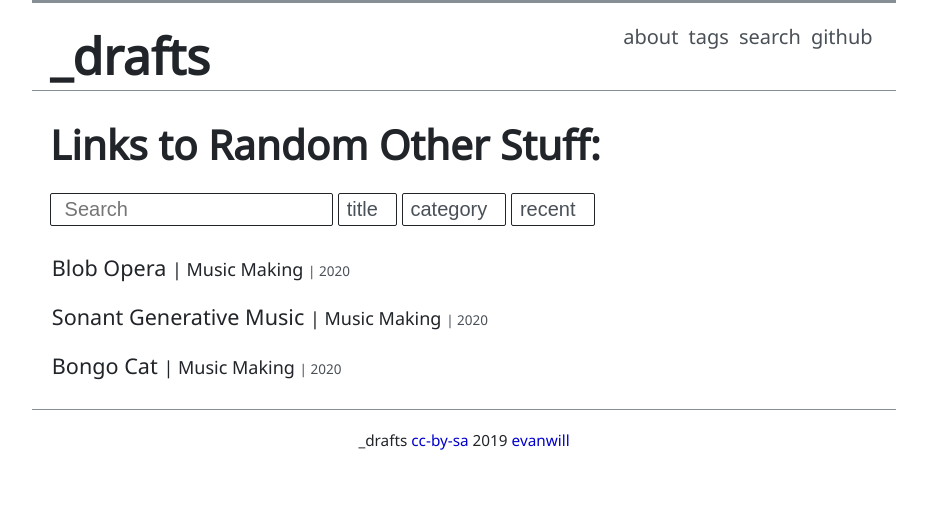
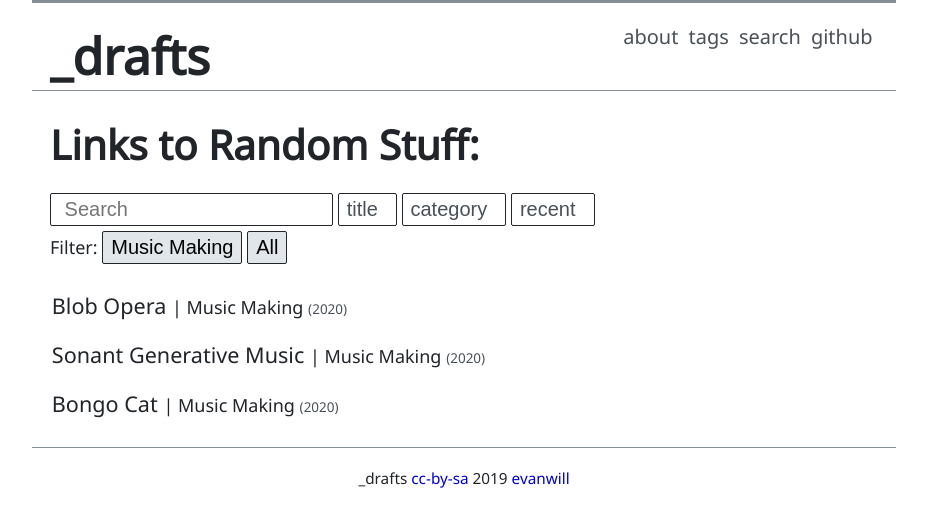
Before and after one commit to evanwill/_drafts, a Jekyll site: the page built from links/index.html, in a window 1280 px wide. Shown: the top 527 px of the page, without its empty margins (176-1103 px from the left). Built offline with Jekyll 4.4.1, drawn with Linux system fonts in a browser that asks for light colours; comment, search, counter and statistics services are not loaded.

Commit message:
create filter buttons

```diff
--- a/links/index.html
+++ b/links/index.html
@@ -3,14 +3,23 @@ layout: default
 title: Links
 permalink: /links/
 ---
-<h2 class="page-title">Links to Random Other Stuff:</h2>
+{% assign categories = site.data.links | map: 'category' | uniq %}
+<h2 class="page-title">Links to Random Stuff:</h2>
 <div id="archiveList" class="archive-list">
 
   <div class="browse">
     <input class="search" placeholder=" Search" type="text" aria-label="Search posts">
     <button class="buttons sort" data-sort="title">title</button>
-    <button class="buttons sort" data-sort="date">category</button>
-    <button class="buttons sort" data-sort="tags">recent</button>
+    <button class="buttons sort" data-sort="category">category</button>
+    <button class="buttons sort" data-sort="date">recent</button>
+    <br>
+
+    Filter:
+    {% for c in categories %}
+    <button class="buttons filter-buttons" onclick="filterByCategory('{{ c }}')">{{ c }}</button>
+    {% endfor %}
+    <button id="view-all" class="buttons filter-buttons">All</button>
+
   </div>
 
   <div class="listjs">
@@ -20,9 +29,9 @@ permalink: /links/
         <span class="title archive-list-post-title">
             {{ link.name }}
         </span>
-        <span class="tags">| {{ link.category }}</span>
-        <span class="date archive-list-post-date"> |
-            <time>{{ link.date }}</time>
+        <span class="category">| {{ link.category }}</span>
+        <span class="date archive-list-post-date">
+            (<time>{{ link.date }}</time>)
         </span>
       </a>
     </div>
@@ -33,9 +42,26 @@ permalink: /links/
 <!-- add list.js http://www.listjs.com/ @javve -->
 <script src="{{ '/js/list.min.js' | absolute_url }}"></script>
 <script>
+    // filter by category function
+    function filterByCategory(filter_category) {
+      userList.filter( function(item) {
+        var cat = item.values().category;
+        if (cat.indexOf(filter_category) != -1) {
+          return true;
+        } else {
+          return false;
+        }
+      })
+    };
+
+    // init list
     var options = {
-        valueNames: [ 'title', 'date', 'tags' ],
+        valueNames: [ 'title', 'category', 'date' ],
         listClass: 'listjs'
     };
     var userList = new List('archiveList', options);
+
+    // reset filter
+    document.getElementById('view-all').onclick = function() { userList.filter(); };
+
 </script>
```
